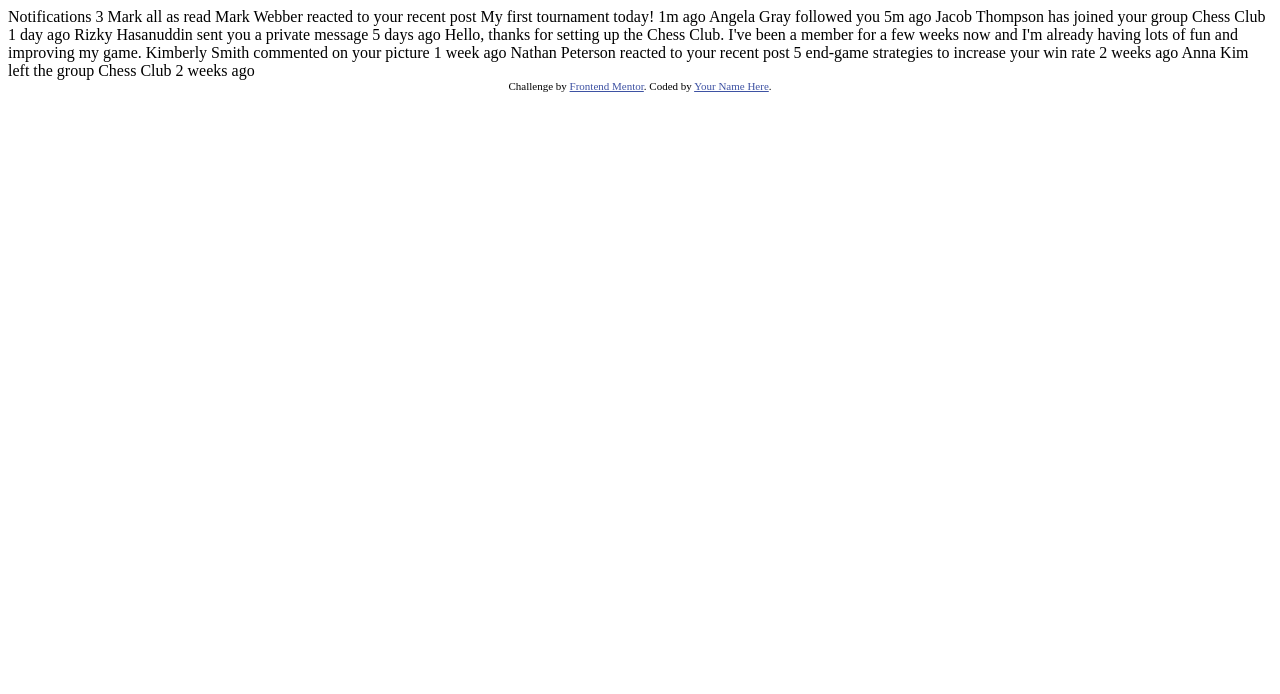
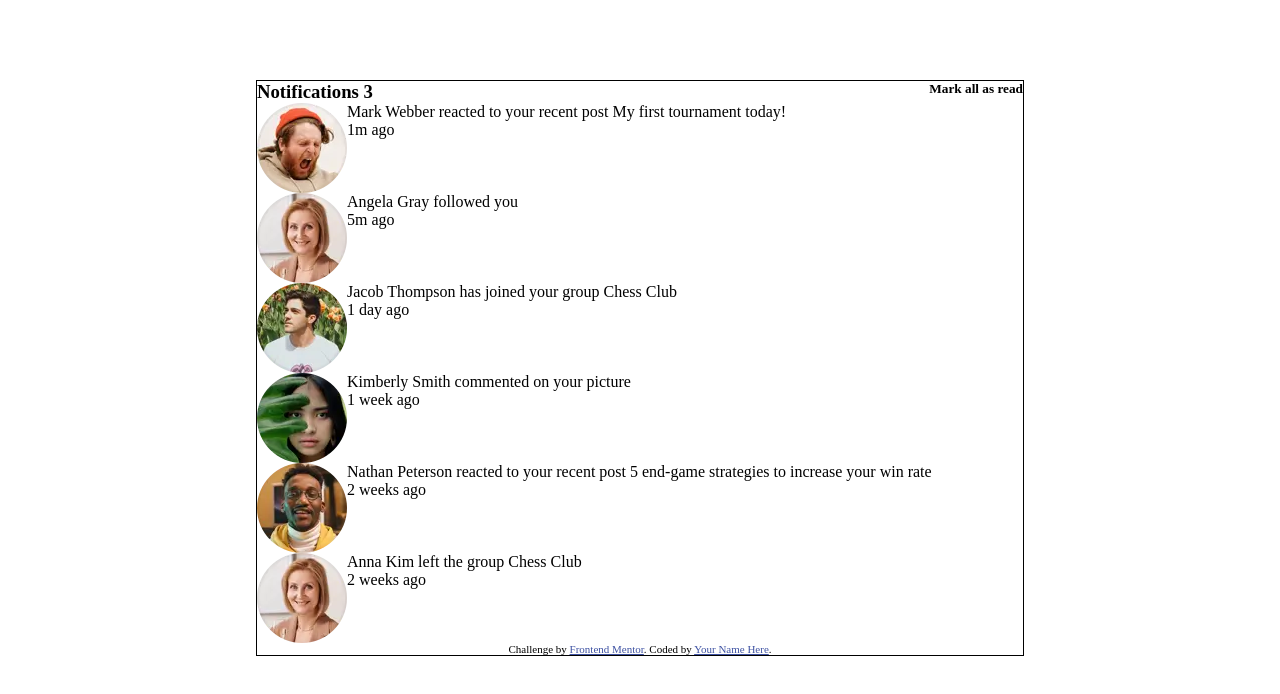
Before and after one commit to patryk77k/notification-frotend-mentor, a plain HTML site: page index.html in a window 1280 px wide. Drawn offline with Linux system fonts and the light colour scheme.

Commit message:
add html struktur

```diff
--- a/index.html
+++ b/index.html
@@ -1,51 +1,107 @@
 <!DOCTYPE html>
 <html lang="en">
   <head>
-  <meta charset="UTF-8">
-  <meta name="viewport" content="width=device-width, initial-scale=1.0"> <!-- displays site properly based on user's device -->
-
-  <link rel="icon" type="image/png" sizes="32x32" href="./assets/images/favicon-32x32.png">
+    <meta charset="UTF-8" />
+    <meta name="viewport" content="width=device-width, initial-scale=1.0" />
+    <!-- displays site properly based on user's device -->
+    <link rel="stylesheet" href="styles.css" />
+    <link
+      rel="icon"
+      type="image/png"
+      sizes="32x32"
+      href="./assets/images/favicon-32x32.png" />
 
     <title>Frontend Mentor | Notifications page</title>
 
     <!-- Feel free to remove these styles or customise in your own stylesheet 👍 -->
     <style>
-    .attribution { font-size: 11px; text-align: center; }
-    .attribution a { color: hsl(228, 45%, 44%); }
+      .attribution {
+        font-size: 11px;
+        text-align: center;
+      }
+      .attribution a {
+        color: hsl(228, 45%, 44%);
+      }
     </style>
   </head>
   <body>
+    <div class="container">
+      <header>
+        <h3>Notifications <span>3</span></h3>
+        <h5>Mark all as read</h5>
+      </header>
+      <div class="input">
+        <div class="user">
+          <img src="assets/images/avatar-mark-webber.webp" />
+          <div class="input__text">
+            Mark Webber reacted to your recent post My first tournament today!
+            <div class="input__time">1m ago</div>
+          </div>
+        </div>
+        <div class="user">
+          <img src="assets/images/avatar-angela-gray.webp" />
+          <div class="input__text">
+            Angela Gray followed you
+            <div class="input__time">5m ago</div>
+          </div>
+        </div>
 
-  Notifications 3
+        <div class="user">
+          <img src="assets/images/avatar-jacob-thompson.webp" />
+          <div class="input__text">
+            Jacob Thompson has joined your group Chess Club
 
-  Mark all as read
+            <div class="input__time">1 day ago</div>
+          </div>
+        </div>
 
-  Mark Webber reacted to your recent post My first tournament today!
-  1m ago
+        <!-- <div class="user">
+          <img src="assets/images/avatar-rizky-hasanuddin.webp" />
+          <div class="input__text">
+            Rizky Hasanuddin sent you a private message
+          </div>
+          <div class="input__time">5 day ago</div>
+          <div>
+            Hello, thanks for setting up the Chess Club. I've been a member for
+            a few weeks now and I'm already having lots of fun and improving my
+            game.
+          </div>
+        </div> -->
 
-  Angela Gray followed you
-  5m ago
+        <div class="user">
+          <img src="assets/images/avatar-kimberly-smith.webp" />
+          <div class="input__text">
+            Kimberly Smith commented on your picture
 
-  Jacob Thompson has joined your group Chess Club
-  1 day ago
+            <div class="input__time">1 week ago</div>
+          </div>
+        </div>
 
-  Rizky Hasanuddin sent you a private message
-  5 days ago
-  Hello, thanks for setting up the Chess Club. I've been a member for a few weeks now and
-  I'm already having lots of fun and improving my game.
+        <div class="user">
+          <img src="assets/images/avatar-nathan-peterson.webp" />
+          <div class="input__text">
+            Nathan Peterson reacted to your recent post 5 end-game strategies to
+            increase your win rate
 
-  Kimberly Smith commented on your picture
-  1 week ago
+            <div class="input__time">2 weeks ago</div>
+          </div>
+        </div>
 
-  Nathan Peterson reacted to your recent post 5 end-game strategies to increase your win rate
-  2 weeks ago
-
+        <div class="user">
+          <img src="assets/images/avatar-angela-gray.webp" />
+          <div class="input__text">
             Anna Kim left the group Chess Club
-  2 weeks ago
+            <div class="input__time">2 weeks ago</div>
+          </div>
+        </div>
+      </div>
 
       <div class="attribution">
-    Challenge by <a href="https://www.frontendmentor.io?ref=challenge" target="_blank">Frontend Mentor</a>.
-    Coded by <a href="#">Your Name Here</a>.
+        Challenge by
+        <a href="https://www.frontendmentor.io?ref=challenge" target="_blank"
+          >Frontend Mentor</a
+        >. Coded by <a href="#">Your Name Here</a>.
+      </div>
     </div>
   </body>
 </html>
--- /dev/null
+++ b/styles.css
@@ -0,0 +1,24 @@
+* {
+  box-sizing: border-box;
+  margin: 0;
+  padding: 0;
+}
+body {
+  display: flex;
+  justify-content: center;
+  align-items: center;
+}
+.container {
+  width: 60vw;
+  border: 1px black solid;
+  margin: 80px;
+}
+
+header {
+  display: flex;
+  justify-content: space-between;
+}
+
+.user {
+  display: flex;
+}
```
Lines whose indentation alone changed are shown as unchanged.
